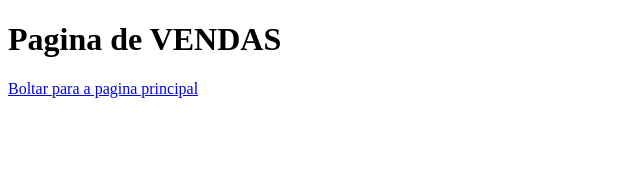
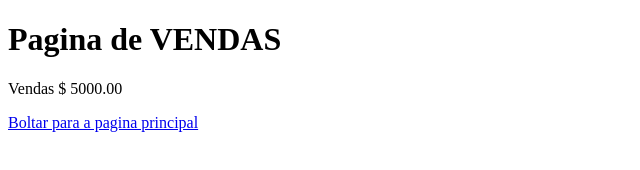
Before and after one commit to MarcoTamassia01/Aulateste, a plain HTML site: page vendas.html in a window 1280 px wide. Shown: the whole page, without its empty margins (0-640 px from the left). Drawn offline with Linux system fonts and the light colour scheme.

Commit message:
Acrescentado o valor das vendas

```diff
--- a/vendas.html
+++ b/vendas.html
@@ -10,6 +10,7 @@
 
 
     <h1>Pagina de VENDAS</h1>
+    <p>Vendas $ 5000.00</p>
     <a href="index.html">Boltar para a pagina principal</a>
 
 
```
